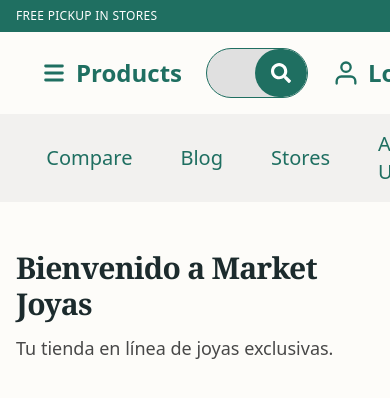
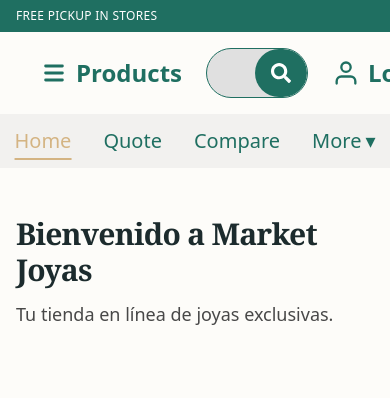
Before and after one commit to Ameteratzu/proyect-marketjoyas, a React (Vite) app: page / in a window 390 px wide. Shown: the top 398 px of the page. Built offline with nearby package versions, Linux system fonts and the light colour scheme.

Commit message:
RESPONSIVO: se agrego el modal de más para el menú

```diff
--- a/src/features/header/components/MainNav.tsx
+++ b/src/features/header/components/MainNav.tsx
@@ -1,23 +1,113 @@
+import { useEffect, useRef, useState } from "react";
 import { MAIN_NAV } from "@/features/header/header.const";
 import { useTranslation } from "react-i18next";
-import NavLink from "./NavLink";
 import { PATHS } from "@/routes/paths";
+import { NavLink as RRNavLink } from "react-router-dom";
+import { cn } from "@/lib/cn";
 
 export default function MainNav() {
   const { t } = useTranslation("header");
+  const first = MAIN_NAV.slice(0, 3);
+  const rest = MAIN_NAV.slice(3);
+
+  const [openMore, setOpenMore] = useState(false);
+  const moreRef = useRef<HTMLDivElement>(null);
+
+  // cerrar al click fuera
+  useEffect(() => {
+    function onDocClick(e: MouseEvent) {
+      if (!moreRef.current?.contains(e.target as Node)) setOpenMore(false);
+    }
+    document.addEventListener("mousedown", onDocClick);
+    return () => document.removeEventListener("mousedown", onDocClick);
+  }, []);
+
+  const linkCls = ({ isActive }: { isActive: boolean }) =>
+    cn(
+      "relative text-[20px] md:text-xl font-medium transition-colors duration-300",
+      isActive ? "text-accent-warm" : "text-primary hover:text-accent-warm",
+      // subrayado desde el centro
+      "after:content-[''] after:absolute after:left-1/2 after:-bottom-1 after:h-[2px] after:bg-accent-warm after:transition-transform after:duration-300 after:-translate-x-1/2 after:origin-center after:w-full",
+      isActive ? "after:scale-x-100" : "after:scale-x-0 hover:after:scale-x-100"
+    );
+
+  const onNavigate = () => setOpenMore(false);
 
   return (
     <nav aria-label="Secundario" className="w-full bg-neutral/40">
-      <div className="container-p py-4 flex items-center justify-center gap-12 md:gap-16">
-        {MAIN_NAV.map((item) => (
-          <NavLink
+      <div className="container-p py-3">
+        {/* MOBILE: 3 items + Más (centrado) */}
+        <div className="md:hidden flex items-center justify-center gap-8">
+          {first.map((item) => (
+            <RRNavLink
               key={item.id}
               to={item.href}
               end={item.href === PATHS.HOME}
+              className={linkCls}
+              onClick={onNavigate}
             >
               {t(item.labelKey)}
-          </NavLink>
+            </RRNavLink>
           ))}
+
+          {rest.length > 0 && (
+            <div ref={moreRef} className="relative">
+              <button
+                type="button"
+                className="text-[20px] font-medium text-primary hover:text-accent-warm inline-flex items-center gap-1 transition-colors duration-300"
+                onClick={() => setOpenMore((v) => !v)}
+                aria-haspopup="menu"
+                aria-expanded={openMore}
+              >
+                {t("more") ?? "Más"}
+                <span className={cn("transition-transform", openMore && "rotate-180")}>▾</span>
+              </button>
+
+              {/* Dropdown */}
+              <div
+                role="menu"
+                className={cn(
+                  "absolute left-3/2 -translate-x-2/2 mt-4 w-60 rounded-2xl bg-white shadow-xl border p-2",
+                  "transition origin-top z-10 border-neutral",
+                  openMore ? "scale-100 opacity-100" : "scale-95 opacity-0 pointer-events-none"
+                )}
+              >
+                {rest.map((item) => (
+                  <RRNavLink
+                    key={item.id}
+                    to={item.href}
+                    end={item.href === PATHS.HOME}
+                    className={({ isActive }) =>
+                      cn(
+                        "block rounded-xl px-5 py-3 text-[20px] text-primary hover:bg-accent-warm/20 transition duration-300",
+                        isActive && "text-accent-warm"
+                      )
+                    }
+                    role="menuitem"
+                    onClick={onNavigate}
+                  >
+                    {t(item.labelKey)}
+                  </RRNavLink>
+                ))}
+              </div>
+            </div>
+          )}
+        </div>
+
+        {/* DESKTOP: todos centrados */}
+        <div className="hidden md:flex items-center justify-center gap-12 md:gap-16">
+          {MAIN_NAV.map((item) => (
+            <RRNavLink
+              key={item.id}
+              to={item.href}
+              end={item.href === PATHS.HOME}
+              className={linkCls}
+              onClick={onNavigate}
+            >
+              {t(item.labelKey)}
+            </RRNavLink>
+          ))}
+        </div>
       </div>
     </nav>
   );
```
Lines whose indentation alone changed are shown as unchanged.
